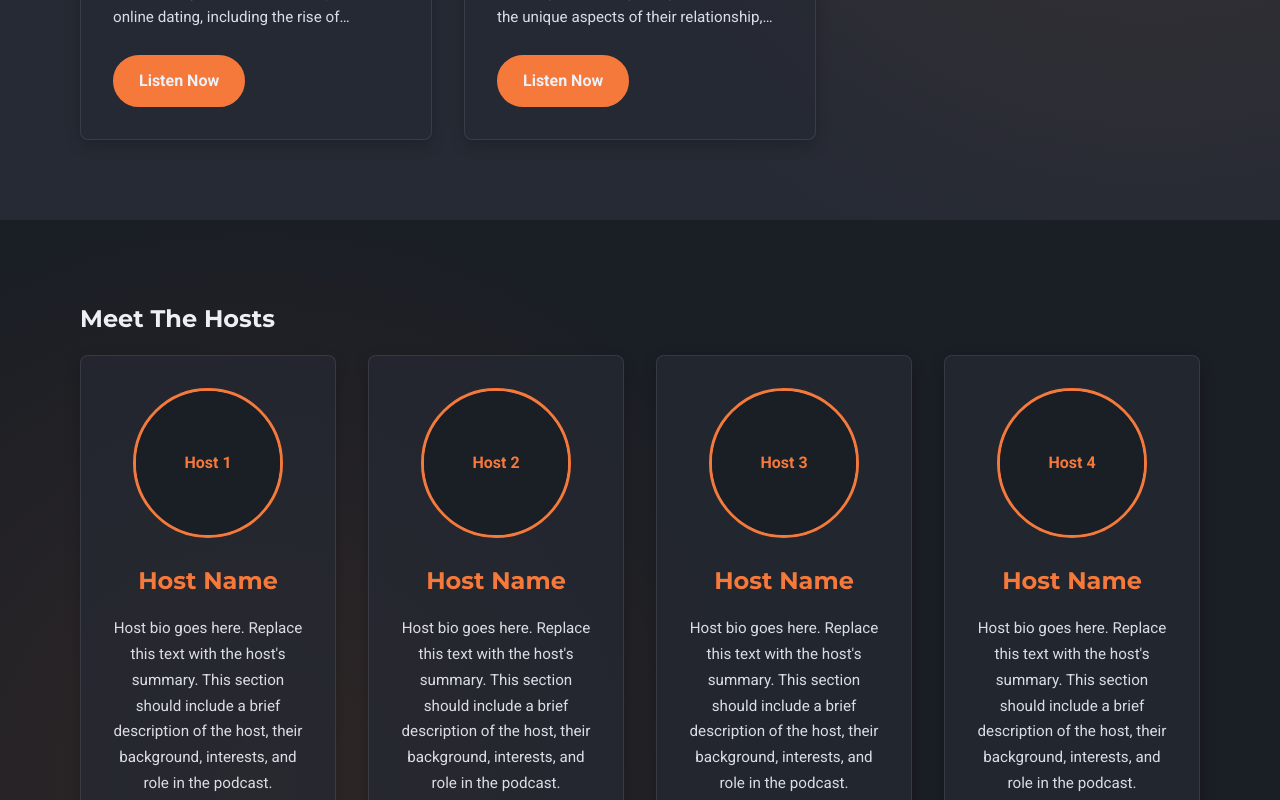
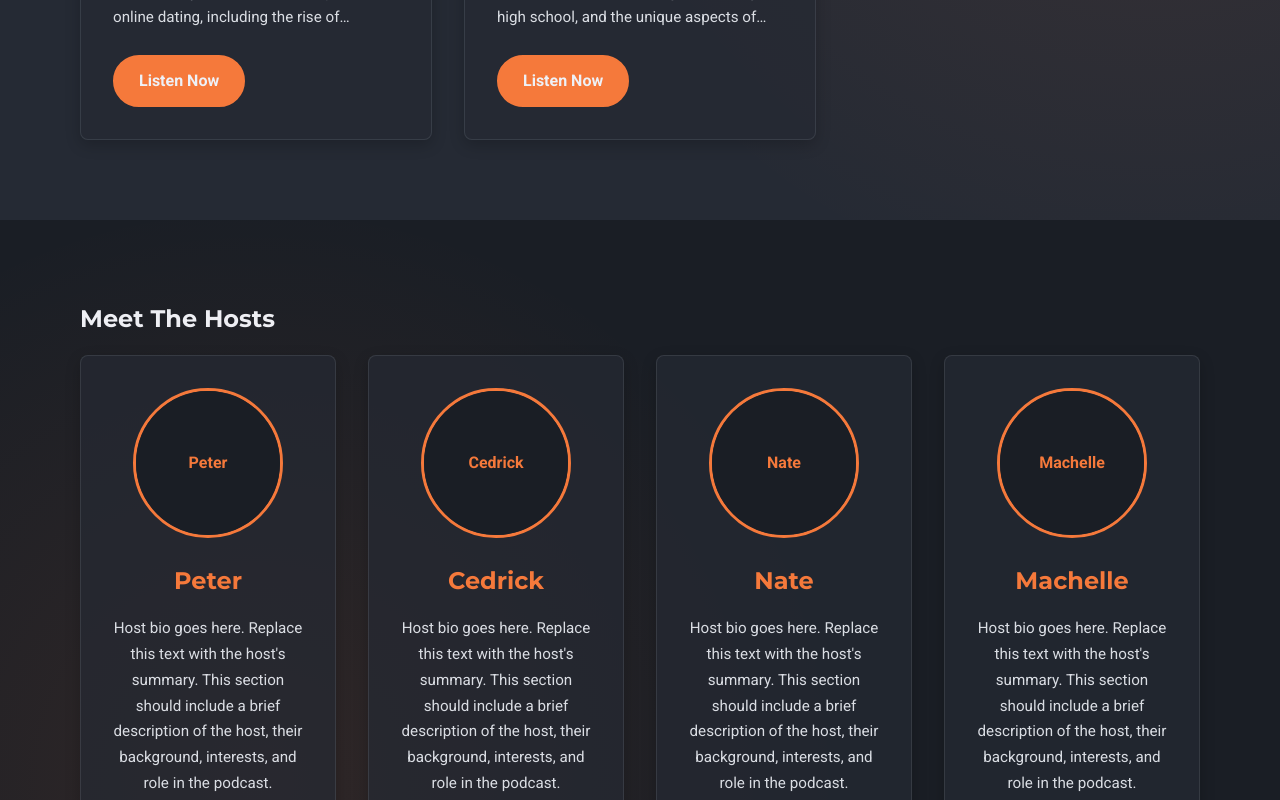
Before and after one commit to notesyes/96inreverse, a Next.js app: page / in a window 1280 px wide. Shown: the part 1760-2560 px from the top of the page. Built offline with nearby package versions, Linux system fonts and the light colour scheme.

Commit message:
this is the name of the Hosts

```diff
--- a/pages/index.tsx
+++ b/pages/index.tsx
@@ -76,7 +76,7 @@ export default function Home() {
               <div className={styles.episodeCard}>
                 <div className={styles.episodeNumber}>02</div>
                 <h3>Young Relationships & Personal Growth</h3>
-                <p>In this episode, Peter and Cedric welcome guests Kayden and Yesli to discuss the dynamics of young relationships. They explore how Kayden and Yesli met, the challenges of dating in high school, and the unique aspects of their relationship, including age differences and personal experiences. The conversation also touches on the importance of emotional connections versus physical attraction in relationships, providing insights into the complexities of love and dating at a young age. In this conversation, the speakers delve into the complexities of relationships, discussing personal experiences and lessons learned. They explore themes of self-worth, the importance of understanding backgrounds, and the value of women in society.</p>
+                <p>In this episode, Peter and Cedrick welcome guests Kayden and Yesli to discuss the dynamics of young relationships. They explore how Kayden and Yesli met, the challenges of dating in high school, and the unique aspects of their relationship, including age differences and personal experiences. The conversation also touches on the importance of emotional connections versus physical attraction in relationships, providing insights into the complexities of love and dating at a young age. In this conversation, the speakers delve into the complexities of relationships, discussing personal experiences and lessons learned. They explore themes of self-worth, the importance of understanding backgrounds, and the value of women in society.</p>
                 <a href="#" className={styles.listenBtn}>Listen Now</a>
               </div>
             </div>
@@ -92,10 +92,10 @@ export default function Home() {
               <div className={styles.hostProfile}>
                 <div className={styles.hostImage}>
                   <div className={styles.hostPlaceholder}>
-                    <span>Host 1</span>
+                    <span>Peter</span>
                   </div>
                 </div>
-                <h3>Host Name</h3>
+                <h3>Peter</h3>
                 <p>Host bio goes here. Replace this text with the host's summary. This section should include a brief description of the host, their background, interests, and role in the podcast.</p>
               </div>
 
@@ -103,10 +103,10 @@ export default function Home() {
               <div className={styles.hostProfile}>
                 <div className={styles.hostImage}>
                   <div className={styles.hostPlaceholder}>
-                    <span>Host 2</span>
+                    <span>Cedrick</span>
                   </div>
                 </div>
-                <h3>Host Name</h3>
+                <h3>Cedrick</h3>
                 <p>Host bio goes here. Replace this text with the host's summary. This section should include a brief description of the host, their background, interests, and role in the podcast.</p>
               </div>
 
@@ -114,10 +114,10 @@ export default function Home() {
               <div className={styles.hostProfile}>
                 <div className={styles.hostImage}>
                   <div className={styles.hostPlaceholder}>
-                    <span>Host 3</span>
+                    <span>Nate</span>
                   </div>
                 </div>
-                <h3>Host Name</h3>
+                <h3>Nate</h3>
                 <p>Host bio goes here. Replace this text with the host's summary. This section should include a brief description of the host, their background, interests, and role in the podcast.</p>
               </div>
 
@@ -125,10 +125,10 @@ export default function Home() {
               <div className={styles.hostProfile}>
                 <div className={styles.hostImage}>
                   <div className={styles.hostPlaceholder}>
-                    <span>Host 4</span>
+                    <span>Machelle</span>
                   </div>
                 </div>
-                <h3>Host Name</h3>
+                <h3>Machelle</h3>
                 <p>Host bio goes here. Replace this text with the host's summary. This section should include a brief description of the host, their background, interests, and role in the podcast.</p>
               </div>
             </div>
```
